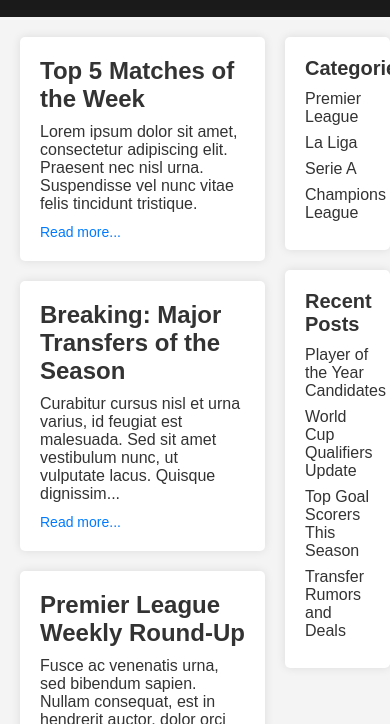
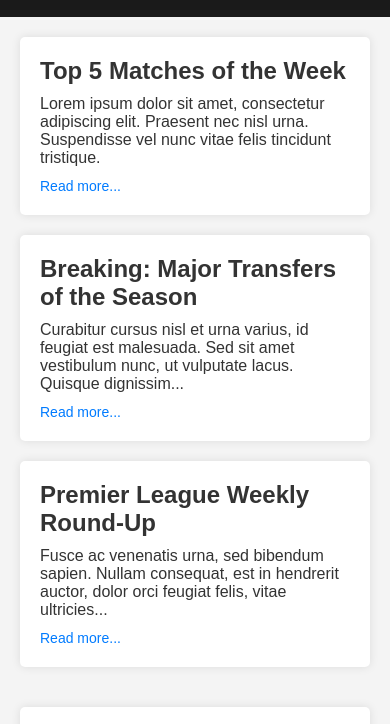
Before and after one commit to adhanmiah/footballBlog, a plain HTML site: page index.html in a window 390 px wide. Shown: the part 109-833 px from the top of the page. Drawn offline with Linux system fonts and the light colour scheme.

Commit message:
Update style.css

```diff
--- a/style.css
+++ b/style.css
@@ -125,3 +125,8 @@ footer {
 footer p {
   font-size: 14px;
 }
+@media (max-width: 768px) {
+  #main-container {
+    grid-template-columns: 1fr; /* Single-column layout on small screens */
+  }
+}
```
